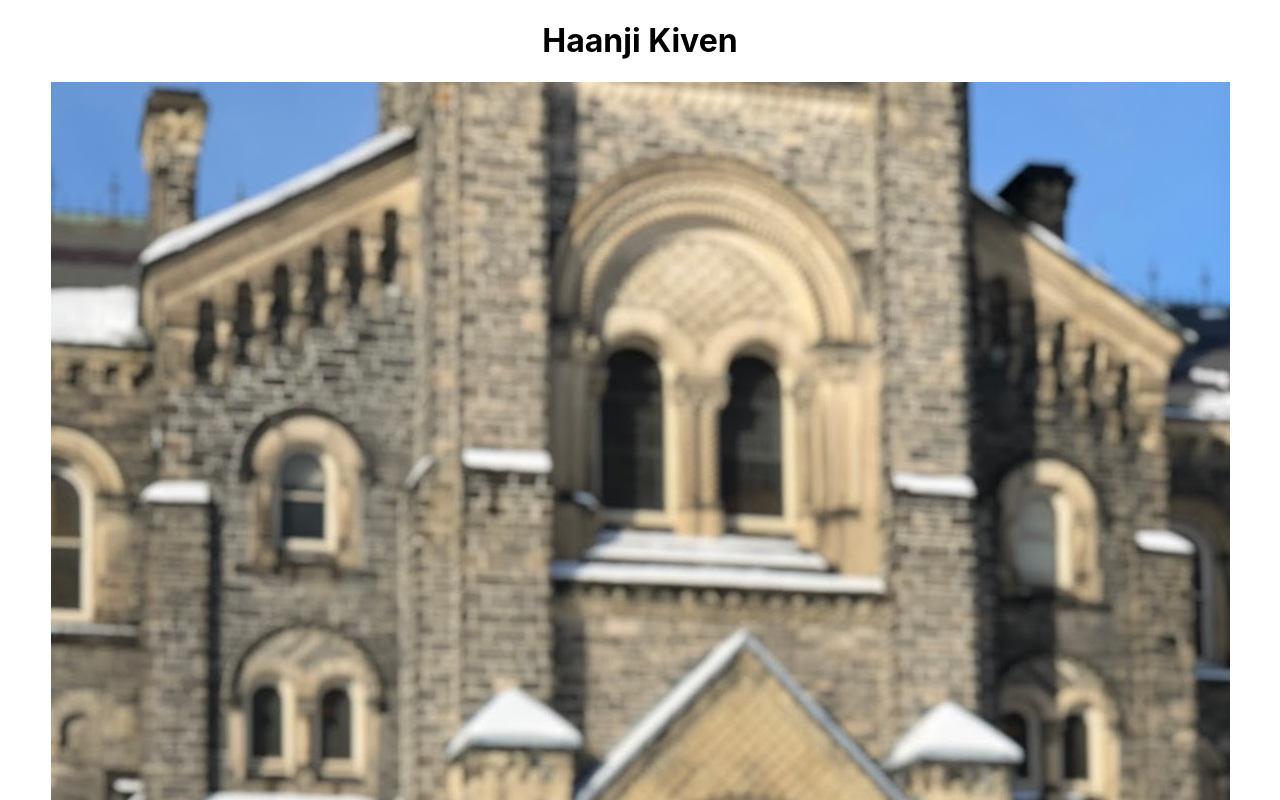
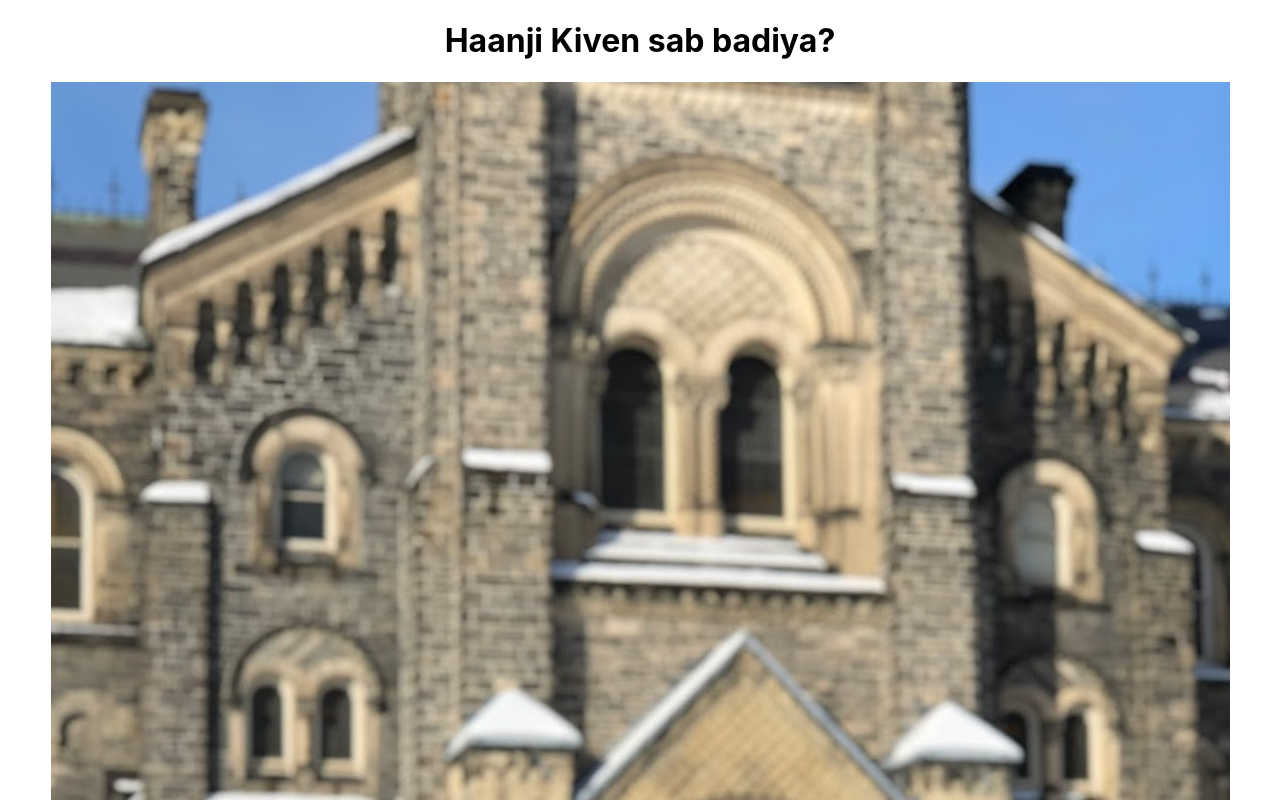
Before and after one commit to ritvikpuri/ritvikpuri.github.io, a React (Create React App) app: page / in a window 1280 px wide. Shown: the top 800 px of the page. Built offline with nearby package versions, Linux system fonts and the light colour scheme.

Commit message:
changed heading

```diff
--- a/src/App.js
+++ b/src/App.js
@@ -5,7 +5,7 @@ import './App.css';
 function App() {
   return (
     <div className="App">
-      <h1>Haanji Kiven</h1>
+      <h1>Haanji Kiven sab badiya?</h1>
       <img src={myImage} alt="profile-image"></img>
     </div>
   );
```
